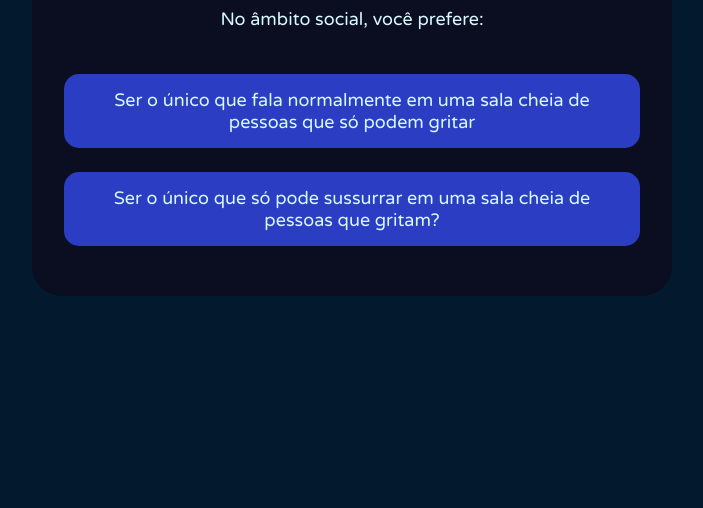
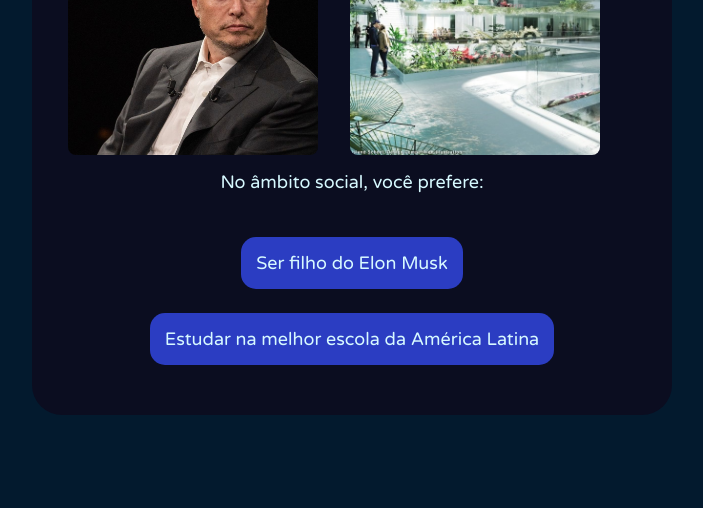
Before and after one commit to therock69420/Voc-prefere, a plain HTML site: page index.html in a window 1280 px wide. Shown: the part 308-816 px from the top of the page, without its empty margins (288-991 px from the left). Drawn offline with Linux system fonts and the light colour scheme; a web font is replaced by a local one.

Commit message:
Add files via upload

```diff
--- a/index.html
+++ b/index.html
@@ -4,11 +4,16 @@
     <meta charset="UTF-8">
     <meta name="viewport" content="width=device-width, initial-scale=1.0">
     <link rel="stylesheet" href="style.css">
-    <title>ye</title>
+    <link rel="shortcut icon" href="favicon.ico" type="image/x-icon">
+    <title>Você decide</title>
 </head>
 <body>
     <div class="caixa-principal">
         <h1>VOCÊ DECIDE:</h1>
+        <div class="images-alternativas">
+            <img src="./dr-elon.jpg" alt="Elon Musk">
+            <img src="./escola-futurista.jpg" alt="Escola do Brasil">
+        </div>
         <div class="caixa-perguntas"></div>
         <br>
         <div class="caixa-alternativas"></div>
--- a/script.js
+++ b/script.js
@@ -9,12 +9,12 @@
         enunciado: "No âmbito social, você prefere:",
         alternativas: [
         {
-        texto: "Ser o único que fala normalmente em uma sala cheia de pessoas que só podem gritar",
-        afirmacao: "",
+        texto: "Ser filho do Elon Musk",
+        afirmacao: "Mas será fadado a uma vida simples",
         },
         {
-        texto: "Ser o único que só pode sussurrar em uma sala cheia de pessoas que gritam?",
-        afirmacao: "",
+        texto: "Estudar na melhor escola da América Latina ",
+        afirmacao: "Mas somente conseguira se comunicar através da dança",
         }
     ]
     },
@@ -26,7 +26,7 @@
         afirmacao: "",
         },
         {
-        texto: "Ou todos os animais selvagens usem óculos de sol e chapéus",
+        texto: "Ou todos os animais selvagens usem óculos de sol, chapéus e falem coreano",
         afirmacao: "",
         }
         ]
@@ -35,11 +35,11 @@
         enunciado: "No âmbito tecnológico, você prefere:",
         alternativas: [
         {
-        texto: "Ter um assistente virtual que só entende comandos quando você fala como se fosse um personagem de desenho animado",
+        texto: "Ter um assistente virtual que só entende comandos quando você fala como se fosse um personagem feminino de desenho animado",
         afirmacao: "",
         },
         {
-        texto: "Ou usar um computador que só funciona quando você dança a macarena",
+        texto: "Ou usar um computador que só funciona quando você dança macarena sem camisa",
         afirmacao: "",
         }
         ]
@@ -47,24 +47,40 @@
 ]
 
 let atual = 0;
+let historiaFinal = "";
 
 function mostraPergunta(){
-    perguntaAtual = perguntas[atual]
-    caixaPerguntas.textContent = perguntaAtual.enunciado
-    caixaAlternativas.textContent = ""
-    mostraAlternativas()
+    if(atual >= perguntas.length){
+        mostraResultado()
+        return
+    }
+
+    perguntaAtual = perguntas[atual];
+    caixaPerguntas.textContent = perguntaAtual.enunciado;
+    caixaAlternativas.textContent = "";
+    mostraAlternativas();
 }
 
 function mostraAlternativas() {
     for (const alternativa of perguntaAtual.alternativas) {
-        const botaoAlternativa = document.createElement("button")
-        botaoAlternativa.textContent = alternativa.texto
-        botaoAlternativa.addEventListener("click", function() {
-            atual++;
-            mostraPergunta()
-    })
+        const botaoAlternativa = document.createElement("button");
+        botaoAlternativa.textContent = alternativa.texto;
+        botaoAlternativa.addEventListener("click", () => respostaSelecionada(alternativa))
         caixaAlternativas.appendChild(botaoAlternativa)
 
 }}
 
+function respostaSelecionada(alternativa) {
+    const afirmacoes = alternativa.afirmacao;
+    historiaFinal += afirmacoes + "";
+    atual++;
+    mostraPergunta();
+}
+
+function mostraResultado() {
+    caixaPerguntas.textContent = "Então, você escolheu...";
+    textResultado.textContent = historiaFinal;
+    caixaAlternativas.textContent = "";
+}
+
 mostraPergunta()
--- a/style.css
+++ b/style.css
@@ -68,3 +68,13 @@
     background-color: var(--cor-destaque);
     color: var(--cor-principal);
 }
+
+.images-alternativas {
+    display: flex;
+}
+
+.images-alternativas img{
+    margin: 1rem;
+    width: 250px;
+    border-radius: .5rem;
+}
```
Also changed, not shown: dr-elon.jpg (added), escola-futurista.jpg (added), favicon.ico (added).
